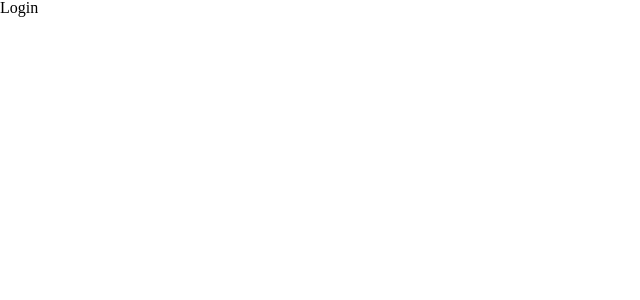
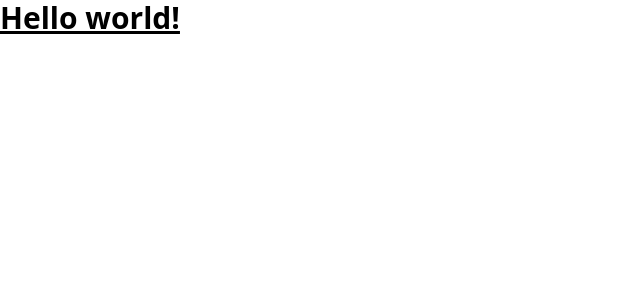
Before and after one commit to marciodanielll/diary_front, a React (Create React App) app: page / in a window 1280 px wide. Shown: the top 300 px of the page, without its empty margins (0-640 px from the left). Built offline with nearby package versions, Linux system fonts and the light colour scheme.

Commit message:
chore(config): add and config tailwind

```diff
--- a/package.json
+++ b/package.json
@@ -52,6 +52,7 @@
     "eslint-plugin-node": "^11.1.0",
     "eslint-plugin-promise": "^6.1.1",
     "eslint-plugin-react": "^7.33.2",
-    "eslint-plugin-react-hooks": "^4.6.0"
+    "eslint-plugin-react-hooks": "^4.6.0",
+    "tailwindcss": "^3.4.1"
   }
 }
--- a/src/index.css
+++ b/src/index.css
@@ -41,3 +41,7 @@
     border-collapse: collapse;
     border-spacing: 0;
 }
+
+@tailwind base;
+@tailwind components;
+@tailwind utilities;
--- a/src/pages/Login.js
+++ b/src/pages/Login.js
@@ -1,7 +1,11 @@
 import React from 'react'
 
 const Login = () => {
-  return <h1>Login</h1>
+  return (
+    <h1 className="text-3xl font-bold underline">
+      Hello world!
+    </h1>
+  )
 }
 
 export default Login
--- /dev/null
+++ b/tailwind.config.js
@@ -0,0 +1,10 @@
+/** @type {import('tailwindcss').Config} */
+module.exports = {
+  content: [
+    './src/**/*.{js,jsx,ts,tsx}'
+  ],
+  theme: {
+    extend: {}
+  },
+  plugins: []
+}
```
Also changed, not shown: 1 other file (tests, documents, lock files or other folders).
